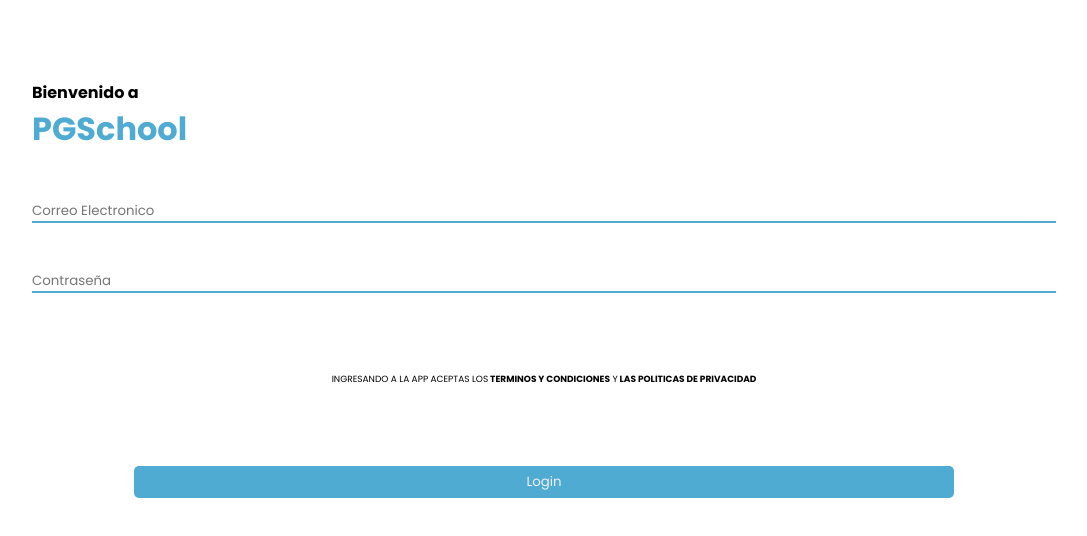
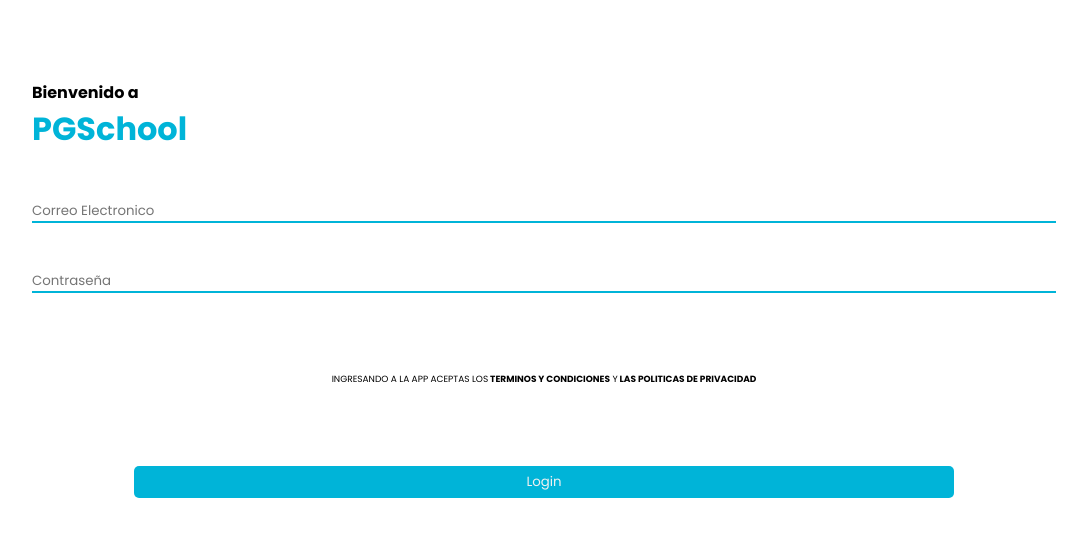
Before and after one commit to bancalarisantiago/schoolPG, a React (Create React App) app in the folder client/: page /login in a window 1280 px wide. Shown: the top 536 px of the page, without its empty margins (96-1183 px from the left). Built offline with nearby package versions, Linux system fonts and the light colour scheme.

Commit message:
feat(components/reusableComponents):modularizationImproveAndGlobalCss

```diff
--- /dev/null
+++ b/client/src/App.module.css
@@ -0,0 +1,32 @@
+.main {
+  --z-index-1: -1;
+  --z-index1: 1;
+  --z-index2: 2;
+  --z-index3: 3;
+  --z-index4: 4;
+  --z-index5: 5;
+  --z-index6: 6;
+  --z-index7: 7;
+  --z-index8: 8;
+  --z-index9: 9;
+  --general-bg: url("./assets/SchoolPG-general-bg.png");
+  --red-palette-intensity9: #ad2b35;
+  --red-palette-intensity8: #be2f3a;
+  --red-palette-intensity7: #d13440;
+  --red-palette-intensity6: #e63946;
+  --red-palette-intensity5: #e95e66;
+  --red-palette-intensity4: #eb8285;
+  --red-palette-intensity3: #efcac4;
+  --red-palette-intensity2: #f0e2d9;
+  --red-palette-intensity1: #f1faee;
+  --blue-palette-intensity9: #03045e;
+  --blue-palette-intensity8: #023e8a;
+  --blue-palette-intensity7: #0077b6;
+  --blue-palette-intensity6: #0096c7;
+  --blue-palette-intensity5: #00b4d8;
+  --blue-palette-intensity4: #48cae4;
+  --blue-palette-intensity3: #90e0ef;
+  --blue-palette-intensity2: #ade8f4;
+  --blue-palette-intensity1: #caf0f8;
+  --semi-white: #f1f1f1;
+}
--- a/client/src/App.tsx
+++ b/client/src/App.tsx
@@ -1,3 +1,5 @@
+//css
+import styles from "./App.module.css";
 //from modules
 import { Routes, Route } from "react-router";
 
@@ -7,7 +9,7 @@ import FormLogin from "./components/Desktop/FormLogin/FormLogin";
 
 function App() {
   return (
-    <div>
+    <div className={styles.main}>
       <FormLogin />
       {/* <Routes>
         <Route path="/" element={<Login />} />
--- a/client/src/components/Desktop/FormLogin/FormLogin.module.css
+++ b/client/src/components/Desktop/FormLogin/FormLogin.module.css
@@ -15,14 +15,8 @@
 }
 
 .pgname {
-  color: #4fabd2;
+  color: var(--blue-palette-intensity5);
   font-size: xx-large;
-}
-
-.modernInput {
-  width: 100%;
-  margin-top: 3rem;
-  border-bottom: 2px solid #4fabd2;
 }
 
 .termsandconditions {
@@ -39,24 +33,3 @@
   font-weight: bold;
   cursor: pointer;
 }
-
-.componentBut {
-  width: 100%;
-  display: flex;
-  justify-content: center;
-}
-
-.logbut {
-  width: 80%;
-  height: 2rem;
-  color: #f1f1f1;
-  background-color: #4fabd2;
-  border-radius: 5px;
-  text-transform: capitalize;
-  cursor: pointer;
-}
-
-.logbut:hover {
-  background-color: #317592;
-  transition: 1s ease-in-out;
-}
--- a/client/src/components/Desktop/FormLogin/FormLogin.tsx
+++ b/client/src/components/Desktop/FormLogin/FormLogin.tsx
@@ -2,9 +2,9 @@
 import styles from "./FormLogin.module.css";
 //modules
 
-//assets
-import logo from "../../../assets/logo.png";
-import logoSpie from "../../../assets/logo-sin-pie.png";
+//components
+import Input from "../ReusableComponents/Input/Input";
+import Button from "../ReusableComponents/Button/Button";
 
 export default function FormLogin(): JSX.Element {
   return (
@@ -14,18 +14,11 @@ export default function FormLogin(): JSX.Element {
           Bienvenido a<p className={styles.pgname}>PGSchool</p>
         </p>
         <form>
-          <input
-            name="correo"
-            placeholder="Correo Electronico"
-            autoComplete="off"
-            className={styles.modernInput}
-          />
-          <input
-            name="contraseña"
-            type="password"
-            placeholder="Contraseña"
-            autoComplete="off"
-            className={styles.modernInput}
+          <Input placeHolder={"Correo Electronico"} name={"correo"} />
+          <Input
+            placeHolder={"Contraseña"}
+            name={"contraseña"}
+            type={"password"}
           />
           <div className={styles.termsandconditions}>
             <p className={styles.terms}>
@@ -34,9 +27,7 @@ export default function FormLogin(): JSX.Element {
               <span className={styles.legal}> las politicas de privacidad</span>
             </p>
           </div>
-          <div className={styles.componentBut}>
-            <button className={styles.logbut}>login</button>
-          </div>
+          <Button content={"login"} />
         </form>
       </div>
     </div>
--- /dev/null
+++ b/client/src/components/Desktop/ReusableComponents/Button/Button.module.css
@@ -0,0 +1,20 @@
+.componentBut {
+  width: 100%;
+  display: flex;
+  justify-content: center;
+}
+
+.logbut {
+  width: 80%;
+  height: 2rem;
+  color: var(--semi-white);
+  background-color: var(--blue-palette-intensity5);
+  border-radius: 5px;
+  text-transform: capitalize;
+  cursor: pointer;
+}
+
+.logbut:hover {
+  background-color: var(--blue-palette-intensity7);
+  transition: 1s ease-in-out;
+}
--- /dev/null
+++ b/client/src/components/Desktop/ReusableComponents/Button/Button.tsx
@@ -0,0 +1,15 @@
+//css
+import styles from "./Button.module.css";
+
+interface IButton {
+  content: string;
+  xtraClass?: string;
+}
+
+export default function Button({ content, xtraClass }: IButton) {
+  return (
+    <div className={styles.componentBut}>
+      <button className={styles.logbut}>{content}</button>
+    </div>
+  );
+}
--- /dev/null
+++ b/client/src/components/Desktop/ReusableComponents/Input/Input.module.css
@@ -0,0 +1,5 @@
+.modernInput {
+  width: 100%;
+  margin-top: 3rem;
+  border-bottom: 2px solid var(--blue-palette-intensity5);
+}
--- /dev/null
+++ b/client/src/components/Desktop/ReusableComponents/Input/Input.tsx
@@ -0,0 +1,23 @@
+//css
+import styles from "./Input.module.css";
+
+interface IProps {
+  placeHolder: string;
+  name: string;
+  type?: string;
+  xtraClass?: string;
+}
+
+export default function Input({ placeHolder, name, type, xtraClass }: IProps) {
+  return (
+    <div>
+      <input
+        name={name}
+        placeholder={placeHolder}
+        autoComplete="off"
+        type={type || "text"}
+        className={styles.modernInput}
+      />
+    </div>
+  );
+}
--- a/client/src/index.css
+++ /dev/null
@@ -1,13 +0,0 @@
-body {
-  margin: 0;
-  font-family: -apple-system, BlinkMacSystemFont, 'Segoe UI', 'Roboto', 'Oxygen',
-    'Ubuntu', 'Cantarell', 'Fira Sans', 'Droid Sans', 'Helvetica Neue',
-    sans-serif;
-  -webkit-font-smoothing: antialiased;
-  -moz-osx-font-smoothing: grayscale;
-}
-
-code {
-  font-family: source-code-pro, Menlo, Monaco, Consolas, 'Courier New',
-    monospace;
-}
--- a/client/src/index.tsx
+++ b/client/src/index.tsx
@@ -1,7 +1,6 @@
 //from modules
 import React from "react";
 import ReactDOM from "react-dom";
-import "./index.css";
 import reportWebVitals from "./reportWebVitals";
 import { BrowserRouter } from "react-router-dom";
 
```
